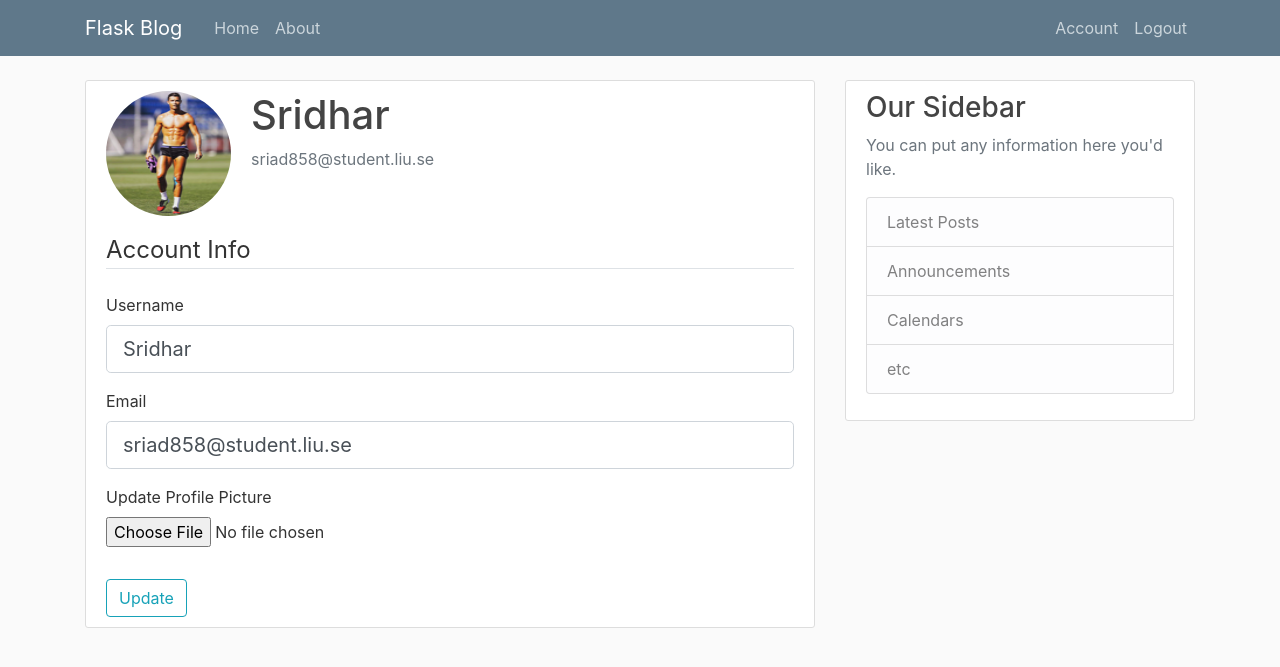
After one commit to sridhar1029/WebDev, a Flask app: page /account in a window 1280 px wide. The commit adds this page. Shown: the top 667 px of the page. Run offline with Flask 2, Linux system fonts and the light colour scheme; a user stored in the database is signed in; some libraries are stand-ins or nearby versions.

Commit message:
Added login functionality and account page

```diff
--- a/Flask_Blog/flaskblog/__init__.py
+++ b/Flask_Blog/flaskblog/__init__.py
@@ -1,10 +1,16 @@
 from flask import Flask
 from flask_sqlalchemy import SQLAlchemy
+from flask_bcrypt import Bcrypt
+from flask_login import LoginManager
 
 #configs
 app = Flask(__name__)
 app.config['SECRET_KEY'] = '2d18235222308352904cf7104a580a6c'
 app.config['SQLALCHEMY_DATABASE_URI'] = 'sqlite:///site.db' #three slaches means relative path from current file
 db = SQLAlchemy(app)
+bcrypt = Bcrypt(app)
+login_manager = LoginManager(app)
+login_manager.login_view = 'login'
+login_manager.login_message_category = 'info'
 
 from flaskblog import routes
--- a/Flask_Blog/flaskblog/forms.py
+++ b/Flask_Blog/flaskblog/forms.py
@@ -1,6 +1,9 @@
 from flask_wtf import FlaskForm
+from flask_wtf.file import FileField, FileAllowed
 from wtforms import StringField, PasswordField, SubmitField, BooleanField
-from wtforms.validators import DataRequired, Length, Email, EqualTo
+from wtforms.validators import DataRequired, Length, Email, EqualTo, ValidationError
+from flaskblog.models import User
+from flask_login import current_user
 
 class RegistrationForm(FlaskForm):
     username = StringField('Username',
@@ -11,8 +14,39 @@ class RegistrationForm(FlaskForm):
     confirm_password = PasswordField('Confirm Password', validators=[DataRequired(), EqualTo('password')])
     submit = SubmitField('Sign up')
 
+    def validate_username(self, username):
+        user = User.query.filter_by(username=username.data).first()
+        if user:
+            raise ValidationError('That username is taken. Please choose something else!')
+
+    def validate_email(self, email):
+        user = User.query.filter_by(email=email.data).first()
+        if user:
+            raise ValidationError('That email address already exists. Please choose something else!')
+
 class LoginForm(FlaskForm):
     email = StringField('Email', validators=[DataRequired(), Email()])
     password = PasswordField('Password', validators=[DataRequired()])
     remember = BooleanField('Remember Me')
     login = SubmitField('Login')
+
+
+class UpdateAccountForm(FlaskForm):
+    username = StringField('Username',
+                           validators=[DataRequired(),
+                                       Length(min=2, max=20)])
+    email = StringField('Email', validators=[DataRequired(), Email()])
+    picture = FileField('Update Profile Picture', validators=[FileAllowed(['jpg', 'png'])])
+    submit = SubmitField('Update')
+
+    def validate_username(self, username):
+        if username.data != current_user.username:
+            user = User.query.filter_by(username=username.data).first()
+            if user:
+                raise ValidationError('That username is taken. Please choose something else!')
+
+    def validate_email(self, email):
+        if email.data != current_user.email:
+            user = User.query.filter_by(email=email.data).first()
+            if user:
+                raise ValidationError('That email address already exists. Please choose something else!')
--- a/Flask_Blog/flaskblog/routes.py
+++ b/Flask_Blog/flaskblog/routes.py
@@ -1,7 +1,11 @@
-from flask import render_template, url_for, flash, redirect
-from flaskblog.forms import RegistrationForm, LoginForm
+import os
+import secrets
+from PIL import Image
+from flask import render_template, url_for, flash, redirect, request
+from flaskblog.forms import RegistrationForm, LoginForm, UpdateAccountForm
 from flaskblog.models import User, Post
-from flaskblog import app
+from flaskblog import app, db, bcrypt
+from flask_login import login_user, current_user, logout_user, login_required
 
 posts = [
     {
@@ -35,19 +39,65 @@ def about():
 
 @app.route("/register", methods=['GET', 'POST'])
 def register():
+    if current_user.is_authenticated:
+        return redirect(url_for('home'))
     form = RegistrationForm()
     if form.validate_on_submit():
-        flash(f"Account created for {form.username.data}!", 'success')
-        return redirect(url_for('home'))
+        hashed_pw = bcrypt.generate_password_hash(form.password.data).decode('utf-8')
+        user = User(username=form.username.data, email=form.email.data, password=hashed_pw)
+        db.session.add(user)
+        db.session.commit()
+        flash(f"Account has been created!!", 'success')
+        return redirect(url_for('login'))
     return render_template('register.html', title="Register", form=form)
 
 @app.route("/login", methods=['GET', 'POST'])
 def login():
+    if current_user.is_authenticated:
+        return redirect(url_for('home'))
     form = LoginForm()
     if form.validate_on_submit():
-        if form.email.data == 'sdng123@gmail.com' and form.password.data == 'qwerty':
-            flash('Welcome Sridhar Adhikarla B-)', 'success')
-            return redirect(url_for('home'))
+        user = User.query.filter_by(email=form.email.data).first()
+        if user and bcrypt.check_password_hash(user.password, form.password.data):
+            login_user(user, remember=form.remember.data)
+            next_page = request.args.get('next')
+            return redirect(next_page) if next_page else redirect(url_for('home'))
         else:
-            flash('Unsuccessful login! Plz check the email or password', 'danger')
+            flash('Unsuccessful login! Plz check the email and password!', 'danger')
     return render_template('login.html', title='Login', form=form)
+
+@app.route("/logout")
+def logout():
+    logout_user()
+    return redirect(url_for('home'))
+
+def save_img(form_img):
+    random_hex = secrets.token_hex(8)
+    _, f_ext = os.path.splitext(form_img.filename)
+    img_fn = random_hex + f_ext
+    img_path = os.path.join(app.root_path, 'static/profile_pics', img_fn)
+    output_size = (125, 125)
+    i = Image.open(form_img)
+    i.thumbnail(output_size)
+    i.save(img_path)
+    return img_fn
+
+
+@app.route("/account", methods=['GET', 'POST'])
+@login_required
+def account():
+    form = UpdateAccountForm()
+    if form.validate_on_submit():
+        if form.picture.data:
+            img_fn = save_img(form.picture.data)
+            current_user.image_file = img_fn
+        current_user.username = form.username.data
+        current_user.email = form.email.data
+        db.session.commit()
+        flash("You details have been updated!", "success")
+        return redirect(url_for('account'))
+    elif request.method == "GET":
+        form.username.data = current_user.username
+        form.email.data = current_user.email
+    img_file = url_for('static', filename='profile_pics/'+current_user.image_file)
+    return  render_template('account.html', title='Account', img_file=img_file, form=form)
--- /dev/null
+++ b/Flask_Blog/flaskblog/templates/account.html
@@ -0,0 +1,57 @@
+{% extends "layout.html" %}
+
+{% block content %}
+<div class="content-section">
+  <div class="media">
+    <img class="rounded-circle account-img" src="{{ img_file }}">
+    <div class="media-body">
+      <h2 class="account-heading">{{ current_user.username }}</h2>
+      <p class="text-secondary">{{ current_user.email }}</p>
+    </div>
+  </div>
+    <form method="POST" action="" enctype="multipart/form-data">
+        {{ form.hidden_tag() }}
+        <fieldset class="form-group">
+            <legend class="border-bottom mb-4">Account Info</legend>
+            <div class="form-group">
+                {{ form.username.label(class='form-control-label') }}
+                {% if form.username.errors %}
+                    {{ form.username(class='form-control form-control-lg is-invalid') }}
+                    <div class="invalid-feedback">
+                        {% for error in form.username.errors %}
+                            <span>{{ error }}</span>
+                        {% endfor %}
+                    </div>
+                {% else %}
+                    {{ form.username(class='form-control form-control-lg') }}
+                {% endif %}
+            </div>
+            <div class="form-group">
+                {{ form.email.label(class='form-control-label') }}
+                {% if form.email.errors %}
+                    {{ form.email(class='form-control form-control-lg is-invalid') }}
+                    <div class="invalid-feedback">
+                        {% for error in form.email.errors %}
+                            <span>{{ error }}</span>
+                        {% endfor %}
+                    </div>
+                {% else %}
+                    {{ form.email(class='form-control form-control-lg') }}
+                {% endif %}
+            </div>
+            <div class="form-group">
+                {{ form.picture.label() }}
+                {{ form.picture(class='form-control-file') }}
+                {% if form.picture.errors %}
+                  {% for error in form.picture.errors %}
+                      <span class="text-danger">{{ error }}</span><br>
+                  {% endfor %}
+                {% endif %}
+            </div>
+        </fieldset>
+        <div>
+            {{ form.submit(class='btn btn-outline-info') }}
+        </div>
+    </form>
+</div>
+{% endblock content%}
--- a/Flask_Blog/flaskblog/templates/layout.html
+++ b/Flask_Blog/flaskblog/templates/layout.html
@@ -32,8 +32,13 @@
             </div>
             <!-- Navbar Right Side -->
             <div class="navbar-nav">
-              <a class="nav-item nav-link" href="{{ url_for('login') }}">Login</a>
-              <a class="nav-item nav-link" href="{{ url_for('register') }}">Register</a>
+                {% if current_user.is_authenticated %}
+                    <a class="nav-item nav-link" href="{{ url_for('account') }}">Account</a>
+                    <a class="nav-item nav-link" href="{{ url_for('logout') }}">Logout</a>
+                {% else %}
+                    <a class="nav-item nav-link" href="{{ url_for('login') }}">Login</a>
+                    <a class="nav-item nav-link" href="{{ url_for('register') }}">Register</a>
+                {% endif %}
             </div>
           </div>
         </div>
```
Also changed, not shown: Flask_Blog/flaskblog/models.py (+7 -2 lines), Flask_Blog/flaskblog/site.db, Flask_Blog/flaskblog/static/profile_pics/3558e569e2348c75.jpg (added), Flask_Blog/flaskblog/static/profile_pics/4fb8cca39c9b7ed2.png (added), Flask_Blog/flaskblog/static/profile_pics/default.jpg (added).
